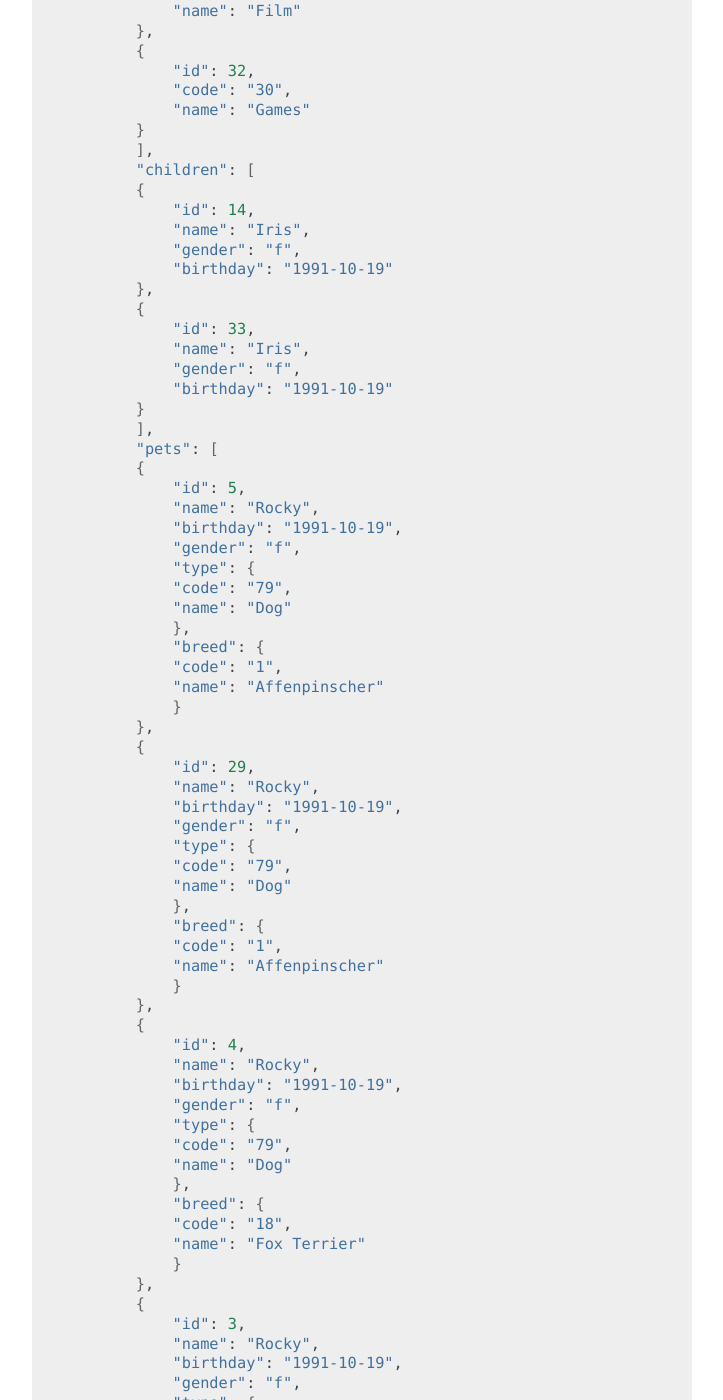
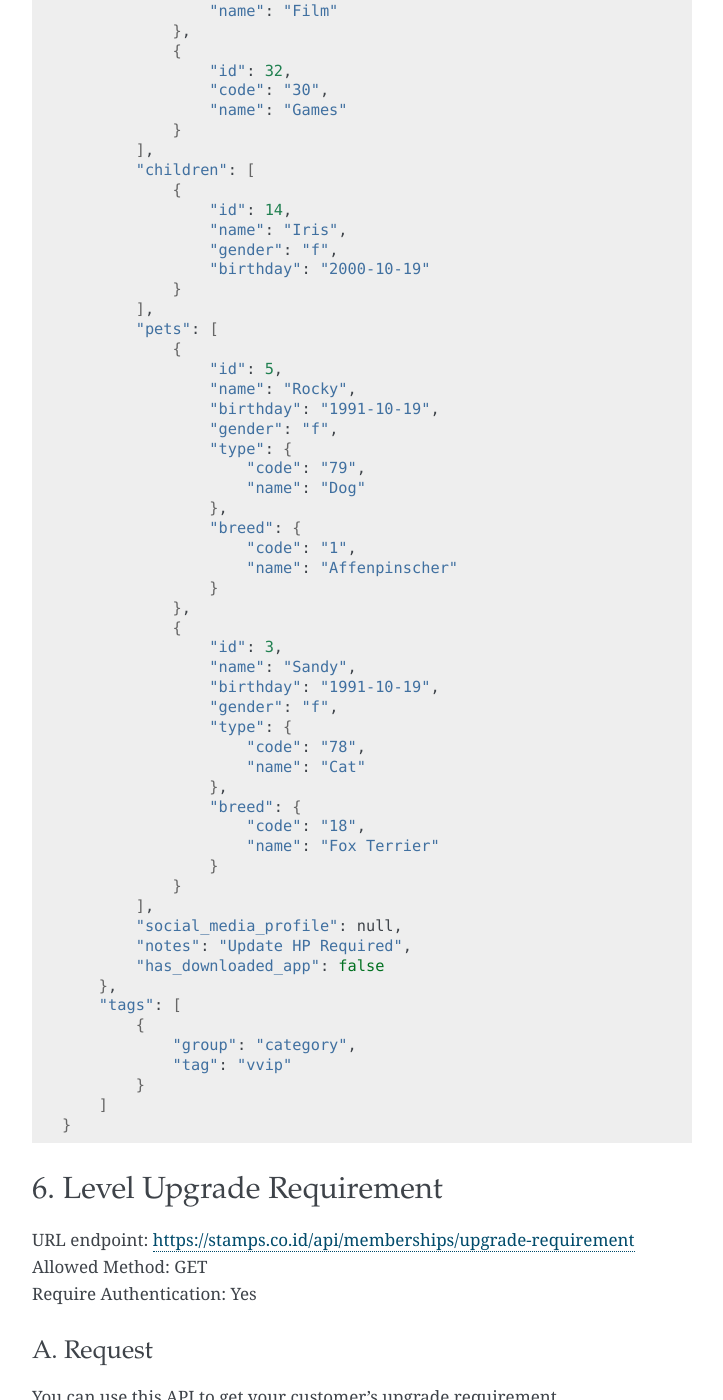
Before and after one commit to ui/stamps-api-docs, a Sphinx documentation site: the page built from source/customer_api.rst, in a window 1280 px wide and 1400 px high, scrolled down 12142 px. Shown: the whole window, without its empty margins (388-1111 px from the left). Built offline with Sphinx 7.4.7, drawn with Linux system fonts in a browser that asks for light colours; some of the changed text lies outside the part shown.

Commit message:
Update customer full profile response

```diff
--- a/source/customer_api.rst
+++ b/source/customer_api.rst
@@ -612,88 +612,54 @@ A successful API call:
             "wedding_date": "2023-03-03",
             "nationality": null,
             "hobbies": [
-            {
-                "id": 30,
-                "code": "28",
-                "name": "Film"
-            },
-            {
-                "id": 32,
-                "code": "30",
-                "name": "Games"
-            }
+                {
+                    "id": 30,
+                    "code": "28",
+                    "name": "Film"
+                },
+                {
+                    "id": 32,
+                    "code": "30",
+                    "name": "Games"
+                }
             ],
             "children": [
-            {
-                "id": 14,
-                "name": "Iris",
-                "gender": "f",
-                "birthday": "1991-10-19"
-            },
-            {
-                "id": 33,
-                "name": "Iris",
-                "gender": "f",
-                "birthday": "1991-10-19"
-            }
+                {
+                    "id": 14,
+                    "name": "Iris",
+                    "gender": "f",
+                    "birthday": "2000-10-19"
+                }
             ],
             "pets": [
-            {
-                "id": 5,
-                "name": "Rocky",
-                "birthday": "1991-10-19",
-                "gender": "f",
-                "type": {
-                "code": "79",
-                "name": "Dog"
+                {
+                    "id": 5,
+                    "name": "Rocky",
+                    "birthday": "1991-10-19",
+                    "gender": "f",
+                    "type": {
+                        "code": "79",
+                        "name": "Dog"
+                    },
+                    "breed": {
+                        "code": "1",
+                        "name": "Affenpinscher"
+                    }
                 },
-                "breed": {
-                "code": "1",
-                "name": "Affenpinscher"
+                {
+                    "id": 3,
+                    "name": "Sandy",
+                    "birthday": "1991-10-19",
+                    "gender": "f",
+                    "type": {
+                        "code": "78",
+                        "name": "Cat"
+                    },
+                    "breed": {
+                        "code": "18",
+                        "name": "Fox Terrier"
+                    }
                 }
-            },
-            {
-                "id": 29,
-                "name": "Rocky",
-                "birthday": "1991-10-19",
-                "gender": "f",
-                "type": {
-                "code": "79",
-                "name": "Dog"
-                },
-                "breed": {
-                "code": "1",
-                "name": "Affenpinscher"
-                }
-            },
-            {
-                "id": 4,
-                "name": "Rocky",
-                "birthday": "1991-10-19",
-                "gender": "f",
-                "type": {
-                "code": "79",
-                "name": "Dog"
-                },
-                "breed": {
-                "code": "18",
-                "name": "Fox Terrier"
-                }
-            },
-            {
-                "id": 3,
-                "name": "Rocky",
-                "birthday": "1991-10-19",
-                "gender": "f",
-                "type": {
-                "code": "78",
-                "name": "Cat"
-                },
-                "breed": {
-                "code": "18",
-                "name": "Fox Terrier"
-                }
-            }
             ],
             "social_media_profile": null,
             "notes": "Update HP Required",
@@ -701,8 +667,8 @@ A successful API call:
         },
         "tags": [
             {
-            "group": "category",
-            "tag": "vvip"
+                "group": "category",
+                "tag": "vvip"
             }
         ]
     }
```
Also changed, not shown: other parts of source/customer_api.rst (+5 -5 lines).
